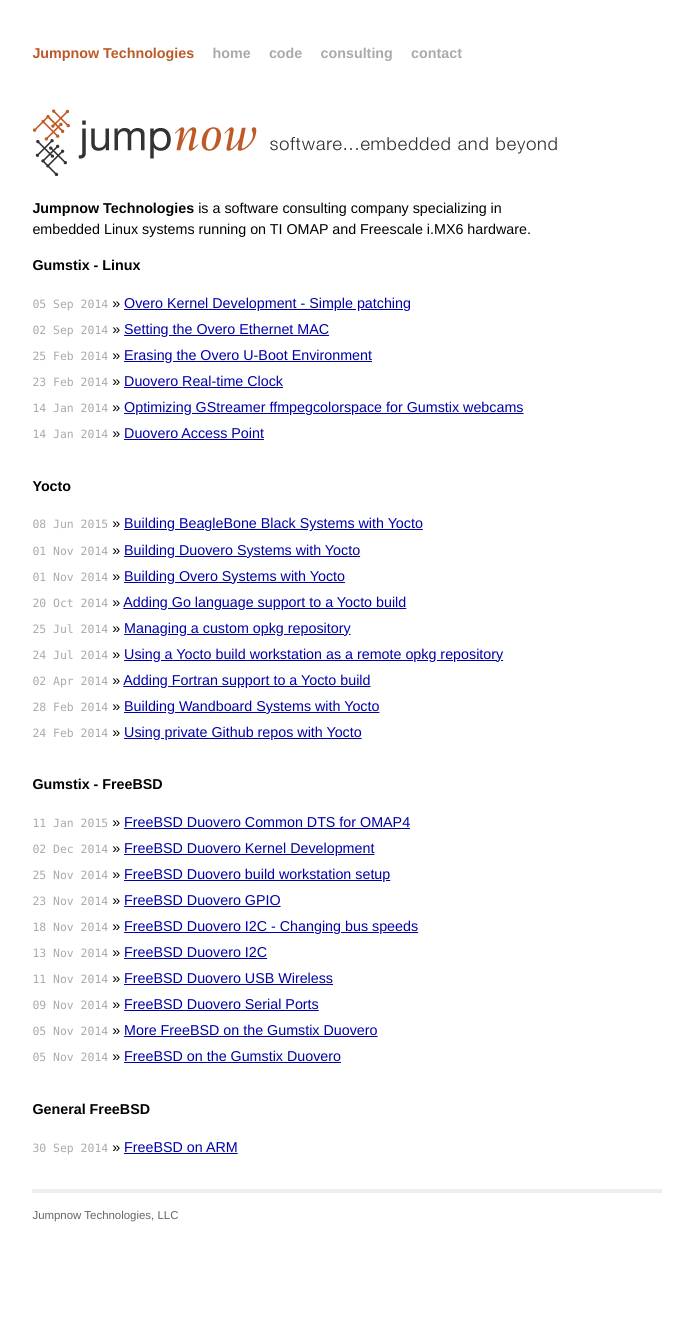
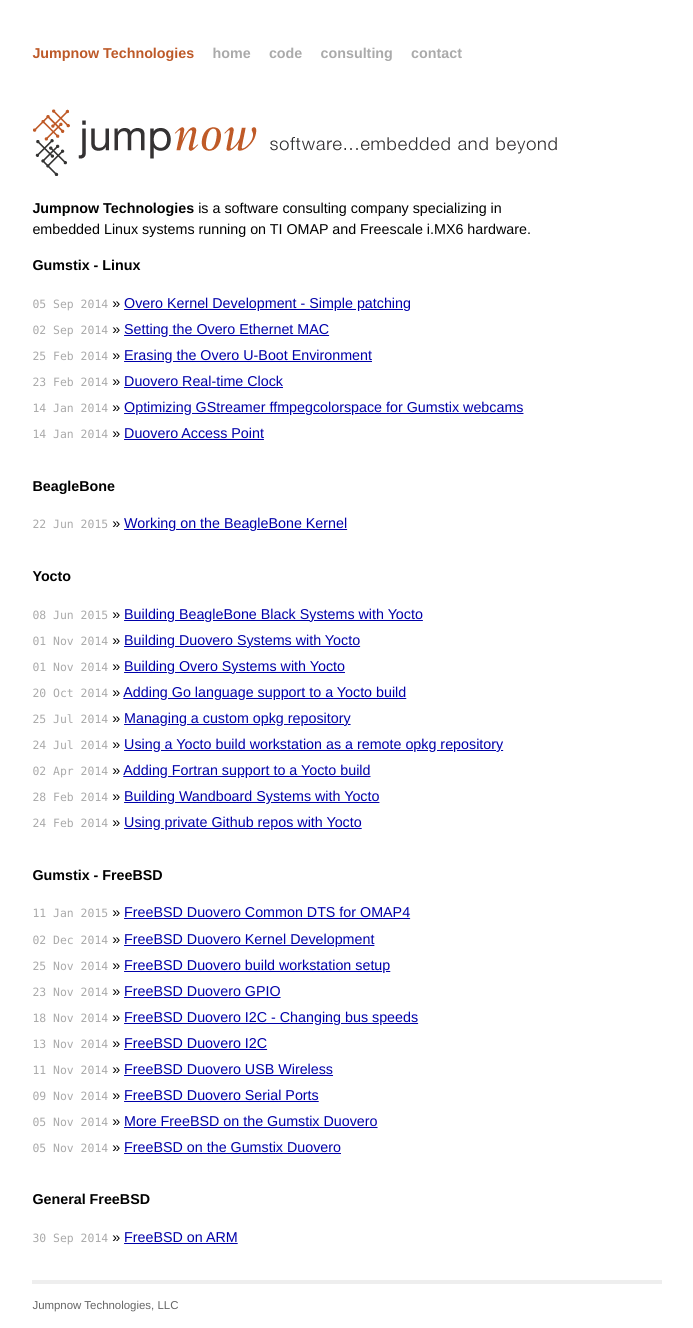
Before and after one commit to jumpnow/jumpnowtek-site, a Jekyll site: the page built from index.html, in a window 1280 px wide. Shown: the whole page, without its empty margins (293-986 px from the left). Built offline with Jekyll 4.4.1, drawn with Linux system fonts in a browser that asks for light colours; before the commit the page ends 1238 px from its top, so only the background shows below that.

Commit message:
Add beaglebone category to main page

```diff
--- a/_posts/2015-06-22-Working-on-the-BeagleBone-kernel.md
+++ b/_posts/2015-06-22-Working-on-the-BeagleBone-kernel.md
@@ -4,7 +4,7 @@
 description: "Working on and customizing the BeagleBone Black kernel"
 date: 2015-06-22 14:00:00
 categories: beaglebone
-tags: [linux, beaglebone, yocto]
+tags: [linux, beaglebone, kernel]
 ---
 
 Once you've built a basic [BeagleBone Black system][bbb-yocto] with the [Yocto Project][yocto] tools, you will probably want to customize the kernel or the device tree that gets loaded at boot.
--- a/index.html
+++ b/index.html
@@ -12,6 +12,12 @@
   <h1>Gumstix - Linux</h1>
   <ul class="posts">
     {% for post in site.categories['gumstix-linux'] %}
+      <li><span>{{ post.date | date_to_string }}</span> &raquo; <a href="{{ post.url }}">{{ post.title }}</a></li>
+    {% endfor %}
+  </ul>
+  <h1>BeagleBone</h1>
+  <ul class="posts">
+    {% for post in site.categories['beaglebone'] %}
       <li><span>{{ post.date | date_to_string }}</span> &raquo; <a href="{{ post.url }}">{{ post.title }}</a></li>
     {% endfor %}
   </ul>
```
